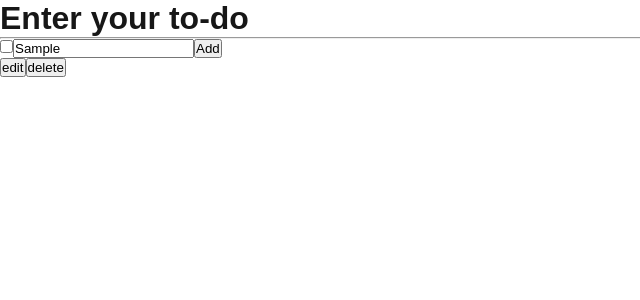
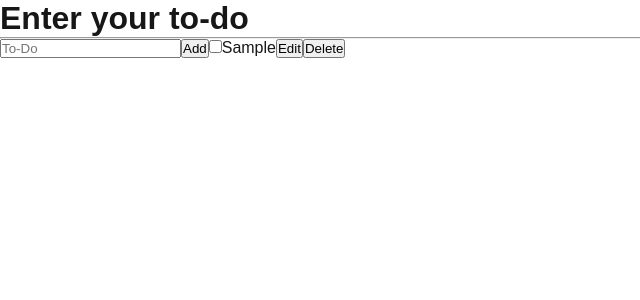
Before and after one commit to kwonyounghye/nextjs, a Next.js app: page /dashboard in a window 1280 px wide. Both pictures are taken after typing "Sample" into the empty fields and a click on the button "Add". Shown: the top 300 px of the page, without its empty margins (0-640 px from the left). Built offline with nearby package versions, Linux system fonts and the light colour scheme.

Commit message:
🚧 WIP: Develop core logic for `addTodo` function

```diff
--- a/src/app/dashboard/page.tsx
+++ b/src/app/dashboard/page.tsx
@@ -8,18 +8,20 @@ export default function TodoList() {
         id: number;    // 각 할 일의 고유 식별자
         text: string;  // 할 일 내용
         completed: boolean;  // 완료 여부
-      }
+    }
 
     // [상태변경 전, 후]
     const [todo, setTodo] = useState<string>(''); // 입력값
     // <문자열이 배열>(빈배열로 초기화)
     const [todos, setTodos] = useState<string[]>([]); // 출력값
+    const [nextId, setNextId] = useState(1); // 다음에 추가될 할 일의 ID를 관리
 
     // 추가
     const addTodo = () => {
         // trim(): 앞뒤 공백 제거
-        if (todo.trim() !== '') return;
+        if (todo.trim() === '') return;
         setTodos([...todos, todo])
+        setNextId(nextId + 1); // 다음 ID 준비
         setTodo('') // 입력필드 초기화
 
     }
@@ -40,18 +42,25 @@ export default function TodoList() {
 
     return (
         <div>
-            <div>
+            <div key={todo}>
                 <h1>Enter your to-do</h1>
                 <hr />
+                <input
+                    type='text'
+                    placeholder='To-Do'
+                    value={todo}
+                    onChange={(e) => setTodo(e.target.value)}
+                    onKeyPress={(e) => e.key === 'Enter' && addTodo()} />
+                <button onClick={addTodo}>Add</button>
+
+                    {todos.map(todo => (
+                    <>
                 <input type='checkbox' />
-                <input type='text' placeholder='To-Do' value={todo}
-                    onChange={(e) => setTodo(e.target.value)} />
-                <button onClick={addTodo}>Add</button>
-            </div>
-            <div>
-                <span></span>
-                <button>edit</button>
-                <button>delete</button>
+                <span>{todo}</span>
+                <button>Edit</button>
+                <button>Delete</button>
+                </>
+                ))}
             </div>
         </div>
     )
```
